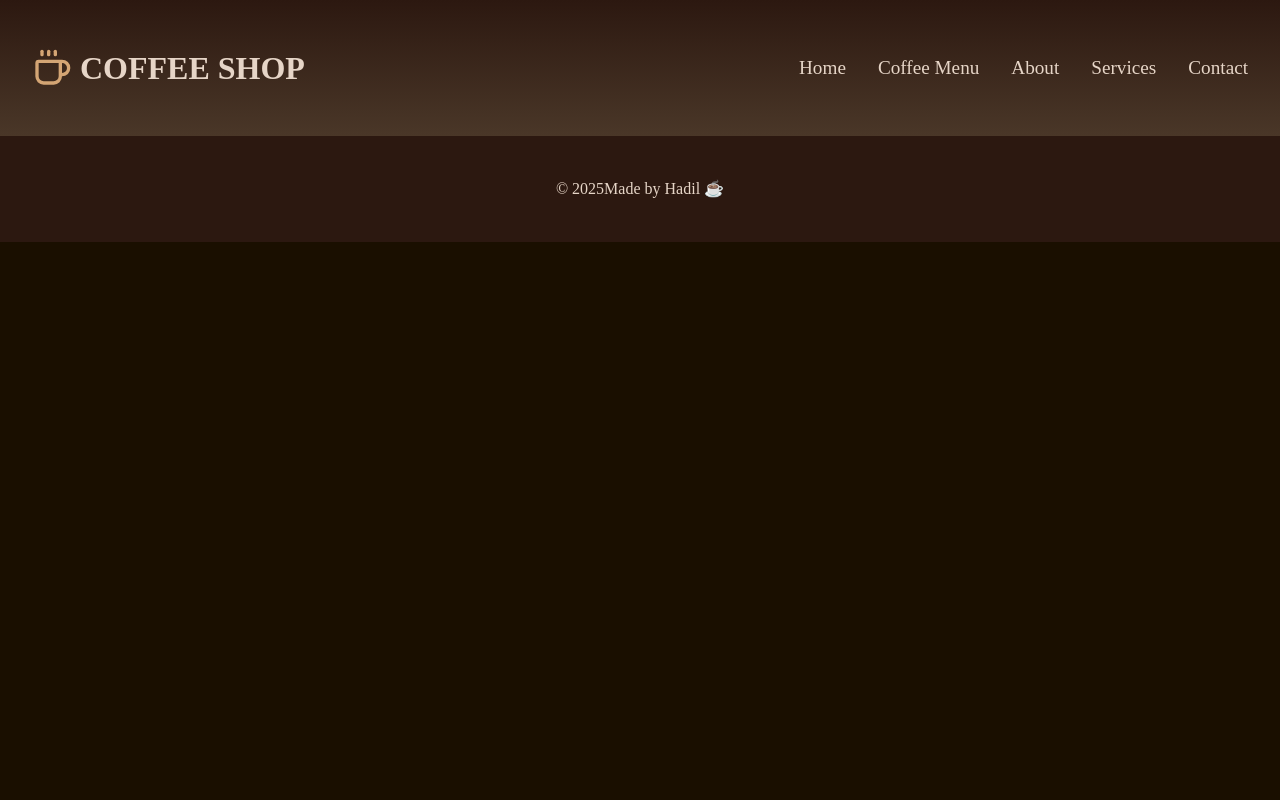
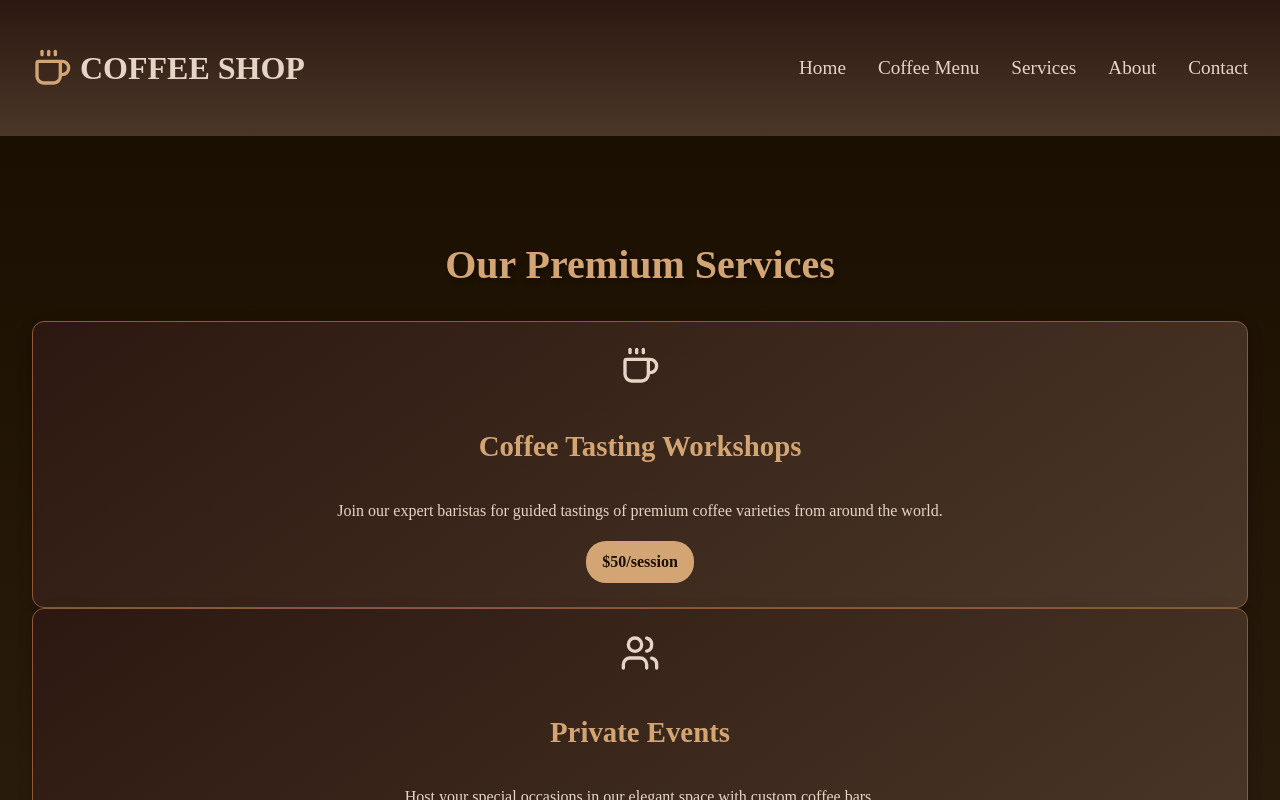
Before and after one commit to HADIL19/kaffeewebsite, a React (Vite) app in the folder reqctqpp/: page /services in a window 1280 px wide. Shown: the top 800 px of the page. Built offline with nearby package versions, Linux system fonts and the light colour scheme.

Commit message:
Save local changes before rebase

```diff
--- a/reqctqpp/src/App.jsx
+++ b/reqctqpp/src/App.jsx
@@ -3,6 +3,7 @@ import Header from "./Header.jsx";
 import Footer from "./footer.jsx";
 import Kaffee from "./kaffee.jsx";
 import Home from "./home.jsx";
+import Services from "./services.jsx";
 import "./index.css";
 
 function App() {
@@ -13,6 +14,7 @@ function App() {
         <Routes>
           <Route path="/" element={<Home />} />
           <Route path="/menu" element={<Kaffee />} />
+          <Route path="/services" element={<Services />} />
         </Routes>
       </main>
       <Footer />
--- a/reqctqpp/src/Header.jsx
+++ b/reqctqpp/src/Header.jsx
@@ -21,11 +21,12 @@ const Header = () => {
               <Link to="/menu" className="nav-link">Coffee Menu</Link> {/* ADDED LINK */}
             </li>
             <li>
+              <Link to="/services" className="nav-link">Services</Link>
+            </li>
+            <li>
               <Link to="/about" className="nav-link">About</Link>
             </li>
-            <li>
-              <Link to="/services" className="nav-link">Services</Link>
-            </li>
+
             <li>
               <Link to="/contact" className="nav-link">Contact</Link>
             </li>
--- /dev/null
+++ b/reqctqpp/src/Services.jsx
@@ -0,0 +1,66 @@
+import { useState } from 'react';
+import { Coffee, Users, Utensils, Gift, BookOpen, Clock } from "lucide-react";
+import './index.css';
+
+export default function Services() {
+  const [services] = useState([
+    {
+      icon: Coffee,
+      name: "Coffee Tasting Workshops",
+      description: "Join our expert baristas for guided tastings of premium coffee varieties from around the world.",
+      price: "$50/session"
+    },
+    {
+      icon: Users,
+      name: "Private Events",
+      description: "Host your special occasions in our elegant space with custom coffee bars.",
+      price: "From $200"
+    },
+    {
+      icon: Utensils,
+      name: "Barista Training",
+      description: "Learn the art of coffee making from our skilled baristas.",
+      price: "$75/class"
+    },
+    {
+      icon: Gift,
+      name: "Coffee Subscriptions",
+      description: "Receive freshly roasted premium coffee beans delivered monthly.",
+      price: "$30/month"
+    },
+    {
+      icon: BookOpen,
+      name: "Coffee Library",
+      description: "Access our collection of coffee-related books and resources.",
+      price: "$15/visit"
+    },
+    {
+      icon: Clock,
+      name: "Coffee Consulting",
+      description: "Professional consulting services for cafes and restaurants.",
+      price: "Custom"
+    }
+  ]);
+
+  return (
+    <div className="coffee-container min-h-screen p-8">
+      <h2 className="coffee-title text-4xl font-semibold text-center mb-12">Our Premium Services</h2>
+      <div className="grid grid-cols-1 md:grid-cols-3 gap-8 max-w-6xl mx-auto">
+        {services.map((service, index) => {
+          const Icon = service.icon;
+          return (
+            <div key={index} className="coffee-card p-6 rounded-lg text-center">
+              <Icon className="coffee-icon mx-auto mb-4" size={40} />
+              <h3 className="text-2xl font-bold mb-3 text-coffee-accent">{service.name}</h3>
+              <p className="coffee-description mb-4">{service.description}</p>
+              <span className="price-tag">{service.price}</span>
+            </div>
+          );
+        })}
+      </div>
+
+      <h1 className="coffee-title text-center text-3xl font-bold mt-8">Services</h1>
+      <p className="text-center text-coffee-cream mt-3">Enhance your coffee experience!</p>
+    </div>
+  );
+}
--- a/reqctqpp/src/kaffee.jsx
+++ b/reqctqpp/src/kaffee.jsx
@@ -7,7 +7,9 @@ export default function Kaffee() {
   const [coffees] = useState([
     { name: "Espresso", description: "Strong and bold coffee.", price: "$2.50" },
     { name: "Latte", description: "Smooth and creamy.", price: "$3.50" },
-    { name: "Cappuccino", description: "Rich with a foamy top.", price: "$3.00" }
+    { name: "Cappuccino", description: "Rich with a foamy top.", price: "$3.00" },
+    { name: "Mocha", description: "Chocolatey and sweet.", price: "$4.00" }
+
   ]);
 
   return (
```
